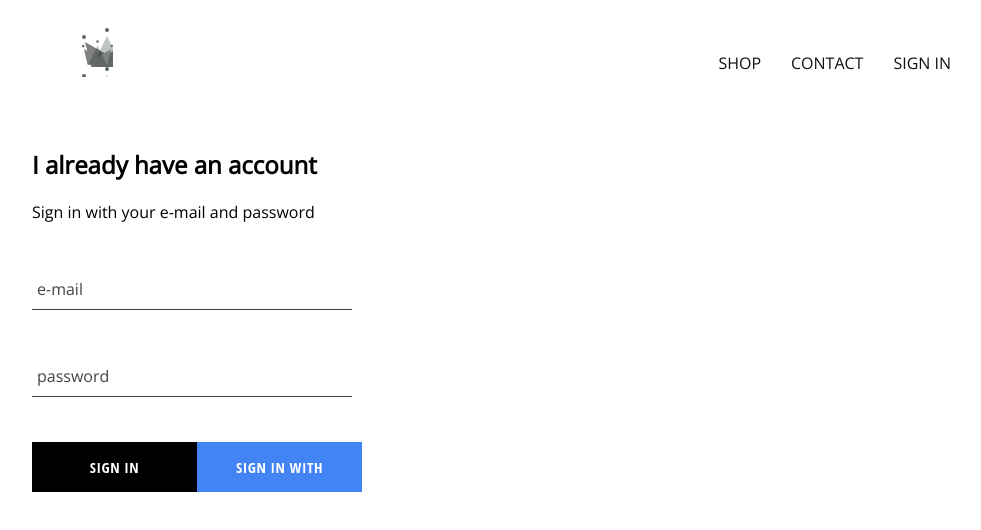
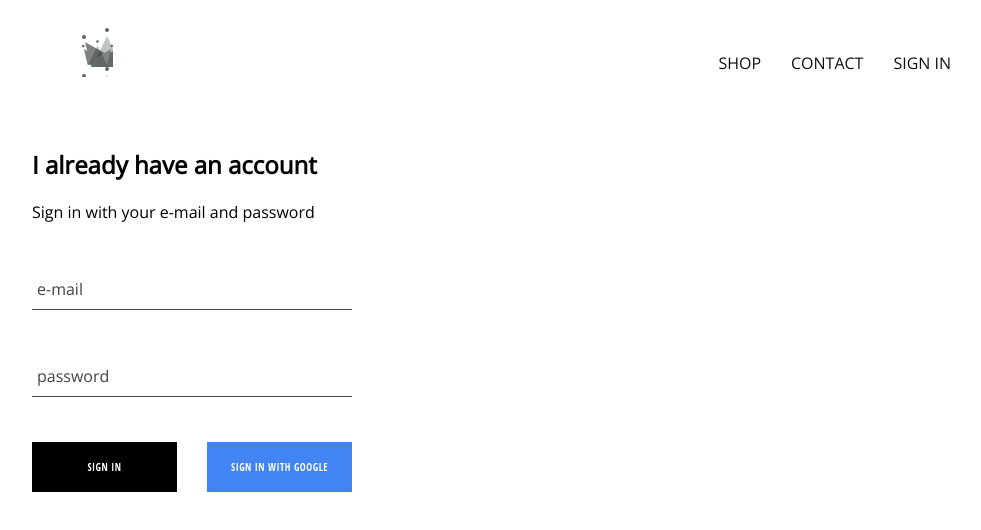
Before and after one commit to abdullahcok/react-shoppie-app, a React (Create React App) app: page /signin in a window 1280 px wide. Shown: the top 530 px of the page, without its empty margins (86-1067 px from the left). Built offline with nearby package versions, Linux system fonts and the light colour scheme; no server answers; a web font is replaced by a local one.

Commit message:
sign in updated

```diff
--- a/src/Components/CustomButton/CustomButton.scss
+++ b/src/Components/CustomButton/CustomButton.scss
@@ -1,11 +1,11 @@
 .custom-button {
-  min-width: 165px;
+  min-width: 145px;
   width: auto;
   height: 50px;
   letter-spacing: 0.5px;
   line-height: 50px;
-  padding: 0 15px;
-  font-size: 15px;
+  padding: 0 20px;
+  font-size: 10px;
   background-color: black;
   color: white;
   text-transform: uppercase;
```
